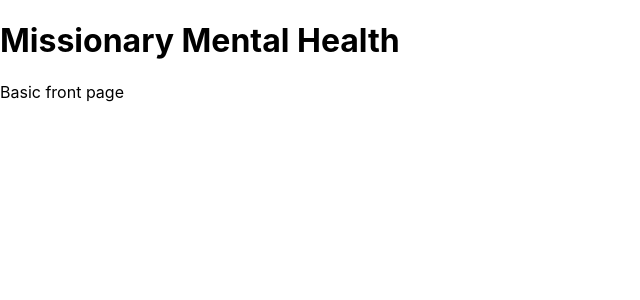
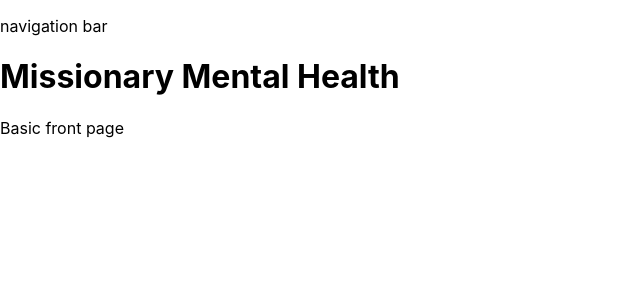
Before and after one commit to Lucag101/missionary_mental_health, a React (Create React App) app: page / in a window 1280 px wide. Shown: the top 300 px of the page, without its empty margins (0-640 px from the left). Built offline with nearby package versions, Linux system fonts and the light colour scheme.

Commit message:
small change

```diff
--- a/src/components/App/App.js
+++ b/src/components/App/App.js
@@ -4,10 +4,11 @@ import './App.css';
 function App() {
   return (
     <div>
+      <p>navigation bar</p>
       <h1>Missionary Mental Health</h1>
       <p>Basic front page</p>
+      <p></p>
     </div>
-
   );
 }
 
```
